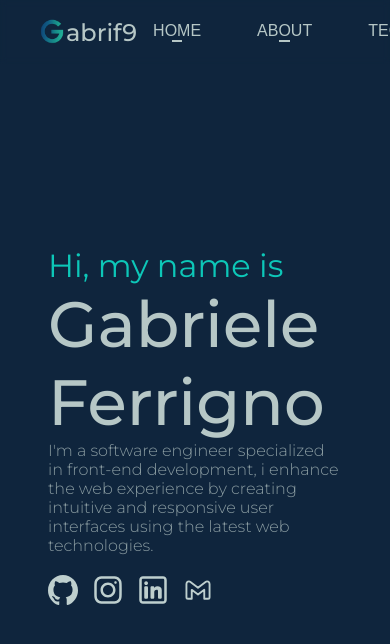
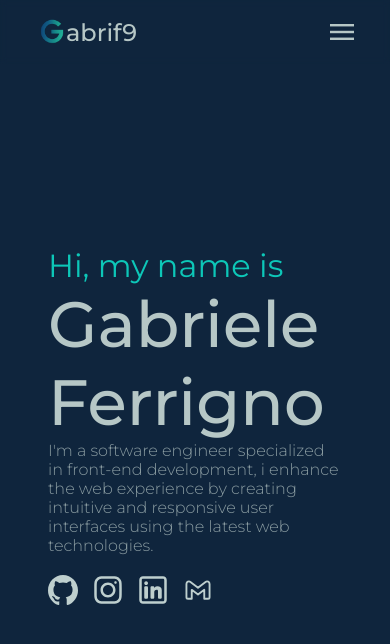
Before and after one commit to gabrif9/MyPortfolioV2, an Angular app: page / in a window 390 px wide. Shown: the top 644 px of the page. Built offline with nearby package versions, Linux system fonts and the light colour scheme.

Commit message:
feat: add hamburger menu icon and logic to open the sidebar

```diff
--- a/src/app/components/header/header.component.css
+++ b/src/app/components/header/header.component.css
@@ -25,5 +25,29 @@
 .menu {
     display: flex;
     align-items: center;
-    padding-right: 2rem;
+    padding-right: 1rem;
 }
+
+@media screen and (max-width: 800px) {
+    .menu {
+        display: none;
+    }
+}
+
+.menu-icon {
+    display: flex;
+    align-items: center;
+    margin-right: 2rem;
+}
+
+@media screen and (min-width: 800px) {
+    .menu-icon {
+        display: none;
+    }
+}
+
+div span {
+    font-size: 32px;
+    color: #B6C7C6;
+    cursor: pointer;
+}
--- a/src/app/components/header/header.component.html
+++ b/src/app/components/header/header.component.html
@@ -6,4 +6,11 @@
     <div class="menu">
         <app-menu></app-menu>
     </div>
+    <div (click)="toggleSidebar('')" class="menu-icon">
+        <span class="material-symbols-outlined">
+            menu
+        </span>
+    </div>
 </header>
+
+<app-sidebar [isVisibleInputSignal]="showSidebarSignal()" (closeSidebarOutput)="toggleSidebar($event)"></app-sidebar>
--- a/src/app/components/header/header.component.ts
+++ b/src/app/components/header/header.component.ts
@@ -1,12 +1,27 @@
-import { Component } from '@angular/core';
+import { Component, signal } from '@angular/core';
 import { MenuComponent } from "../menu/menu.component";
+import { SidebarComponent } from "../sidebar/sidebar.component";
 
 @Component({
   selector: 'app-header',
-  imports: [MenuComponent],
+  imports: [MenuComponent, SidebarComponent],
   templateUrl: './header.component.html',
   styleUrl: './header.component.css'
 })
 export class HeaderComponent {
 
+  showSidebarSignal = signal(false)
+
+  toggleSidebar(event: string){
+    this.showSidebarSignal.update(() => !this.showSidebarSignal())
+    if(event != '') {
+      console.log(document.getElementById(event))
+      document.getElementById(event)?.scrollIntoView({
+        behavior: "smooth",
+        block: "start",
+        inline: "nearest"
+      })
+    }
+  }
+
 }
```
